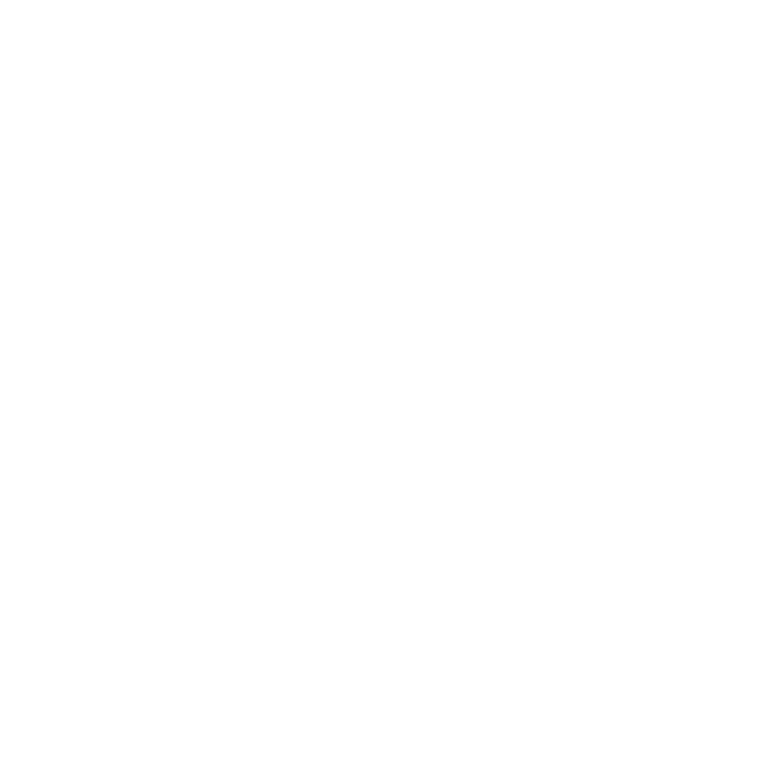
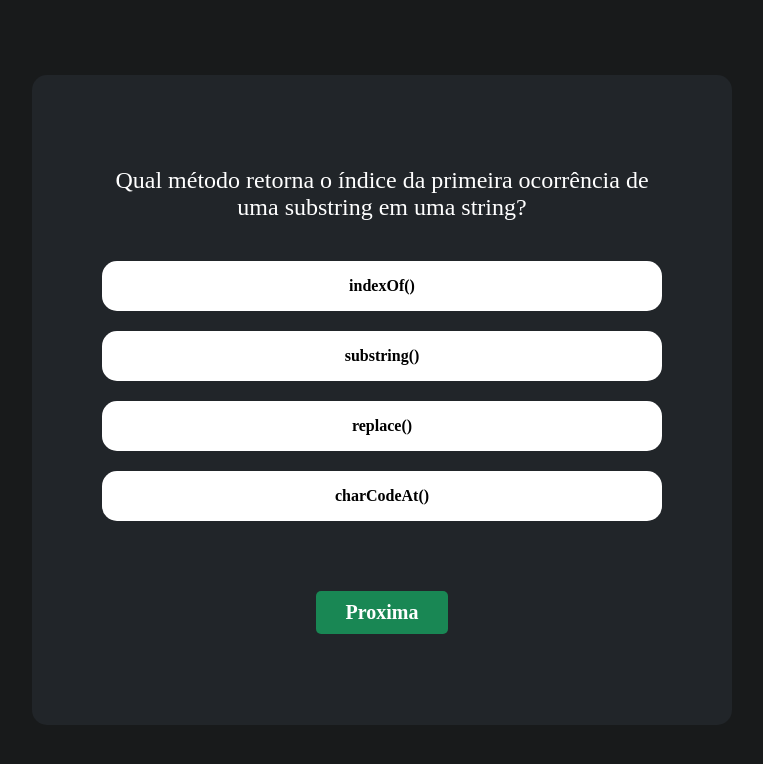
Before and after one commit to twxzy/Quiz, a plain HTML site: page index.html in a window 1280 px wide. Shown: the whole page, without its empty margins (258-1021 px from the left). Drawn offline with Linux system fonts and the light colour scheme; a web font is replaced by a local one.

Commit message:
Resposta Correta

```diff
--- /dev/null
+++ b/Sass/_mixins.sass
@@ -0,0 +1,4 @@
+=d-center
+  display: flex
+  justify-content: center
+  align-items: center
--- /dev/null
+++ b/Sass/_variables.sass
@@ -0,0 +1,2 @@
+$dark-gray: #181A1B
+$light-gray: #212529
--- /dev/null
+++ b/Sass/main.sass
@@ -0,0 +1,56 @@
+@use 'variables'
+@use 'mixins'
+
+@import url('https://fonts.googleapis.com/css2?family=Lato:ital,wght@0,100;0,300;0,400;0,700;0,900;1,100;1,300;1,400;1,700;1,900&family=Parkinsans:wght@300..800&family=Sour+Gummy:ital,wght@0,100..900;1,100..900&display=swap')
+
+*
+  box-sizing: border-box
+  margin: 0
+  padding: 0
+  font-family: "Sour Gummy", serif
+  font-weight: bold
+
+.container
+  background-color: variables.$dark-gray
+  @include mixins.d-center
+  height: 100vh
+
+.quiz
+  @include mixins.d-center
+  flex-direction: column
+  width: 700px
+  height: 650px
+  background-color: variables.$light-gray
+  border-radius: 15px
+
+  h2
+    text-align: center
+    color: white
+    width: 80%
+    font-weight: 400
+    margin-bottom: 30px
+
+.resposta
+  @include mixins.d-center
+  width: 80%
+  height: 50px
+  margin: 10px 0px 10px 0px
+  border-radius: 15px
+  background-color: white
+  cursor: pointer
+  p
+    font-size: 20px
+
+.resultado
+  margin-top: 30px
+  color: white
+
+.next
+  margin-top: 30px
+  padding: 10px 30px
+  border-radius: 5px
+  font-size: 20px
+  color: white
+  background-color: #198754
+  cursor: pointer
+  border: none
--- a/index.html
+++ b/index.html
@@ -3,10 +3,34 @@
 <head>
   <meta charset="UTF-8">
   <meta name="viewport" content="width=device-width, initial-scale=1.0">
-  <title>Document</title>
+  <title>Quiz</title>
+
+  <!-- Css -->
+  <link rel="stylesheet" href="Css/main.css">
 
 </head>
 <body>
-
+  <div class="container">
+    <div class="quiz">
+      <h2 id="pergunta"></h2>
+      <div onclick="escolha('A')" id="A" class="resposta">
+        <p></p>
+      </div>
+      <div onclick="escolha('B')" id="B" class="resposta">
+        <p></p>
+      </div>
+      <div onclick="escolha('C')" id="C" class="resposta">
+        <p></p>
+      </div>
+      <div onclick="escolha('D')" id="D" class="resposta">
+        <p></p>
+      </div>
+      <div class="resultado">
+        <h3 id="respostaExata"></h3>
+      </div>
+        <button onclick="proxima()" class="next">Proxima</button>
+    </div>
+  </div>
+  <script src="script.js"></script>
 </body>
 </html>
--- /dev/null
+++ b/quiz.json
@@ -0,0 +1,90 @@
+{
+  "quiz-1":{
+    "pergunta": "Qual método retorna o índice da primeira ocorrência de uma substring em uma string?",
+    "A": "indexOf()",
+    "B": "substring()",
+    "C": "replace()",
+    "D": "charCodeAt()",
+    "respostaCorreta": "indexOf()"
+  },
+
+  "quiz-2":{
+    "pergunta": "Qual método é usado para transformar todos os caracteres de uma string em maiúsculas em JavaScript?",
+    "A": "toUpperCase()",
+    "B": "toLowerCase()",
+    "C": "split()",
+    "D": "charAt()",
+    "respostaCorreta": "toUpperCase()"
+  },
+    "quiz-3": {
+      "pergunta": "Qual método é usado para remover espaços em branco do início e do final de uma string?",
+      "A": "trim()",
+      "B": "padStart()",
+      "C": "substring()",
+      "D": "split()",
+      "respostaCorreta": "trim()"
+    },
+
+    "quiz-4": {
+      "pergunta": "Qual método retorna uma nova string com todas as letras minúsculas?",
+      "A": "toUpperCase()",
+      "B": "toLowerCase()",
+      "C": "charAt()",
+      "D": "replace()",
+      "respostaCorreta": "toLowerCase()"
+    },
+
+    "quiz-5": {
+      "pergunta": "Qual método é utilizado para dividir uma string em um array de substrings?",
+      "A": "split()",
+      "B": "substring()",
+      "C": "indexOf()",
+      "D": "charAt()",
+      "respostaCorreta": "split()"
+    },
+
+    "quiz-6": {
+      "pergunta": "Qual método retorna o valor de um caractere em uma posição específica de uma string?",
+      "A": "charAt()",
+      "B": "substring()",
+      "C": "replace()",
+      "D": "indexOf()",
+      "respostaCorreta": "charAt()"
+    },
+
+    "quiz-7": {
+      "pergunta": "Qual método é usado para substituir a primeira ocorrência de uma substring em uma string?",
+      "A": "replace()",
+      "B": "substring()",
+      "C": "split()",
+      "D": "toUpperCase()",
+      "respostaCorreta": "replace()"
+    },
+
+    "quiz-8": {
+      "pergunta": "Qual método retorna uma nova string com os caracteres de uma string invertidos?",
+      "A": "reverse()",
+      "B": "split()",
+      "C": "reverseString()",
+      "D": "split().reverse().join('')",
+      "respostaCorreta": "split().reverse().join('')"
+    },
+
+    "quiz-9": {
+      "pergunta": "Qual método retorna a parte de uma string entre dois índices?",
+      "A": "substring()",
+      "B": "slice()",
+      "C": "substr()",
+      "D": "indexOf()",
+      "respostaCorreta": "substring()"
+    },
+
+    "quiz-10": {
+      "pergunta": "Qual método retorna o número de vezes que uma substring aparece em uma string?",
+      "A": "match()",
+      "B": "replace()",
+      "C": "search()",
+      "D": "split()",
+      "respostaCorreta": "match()"
+    }
+  }
--- a/script.js
+++ b/script.js
@@ -1,3 +1,92 @@
-let fruta = ["maca","banana","uva"]
 
-console.log("hello".)
+let data
+let totalQuizzes
+let proximoQuiz = 1
+
+
+fetch('quiz.json')
+  .then(response => response.json())
+  .then((json) => {
+
+    data = json
+    totalQuizzes = Object.keys(data).length + 1
+
+    //Pergunta
+    let pergunta = document.getElementById('pergunta')
+    pergunta.innerHTML = data['quiz-1'].pergunta
+
+    //A
+    let A = document.getElementById('A')
+    A.innerHTML = data['quiz-1'].A
+
+    //B
+    let B = document.getElementById('B')
+    B.innerHTML = data['quiz-1'].B
+
+    //C
+    let C = document.getElementById('C')
+    C.innerHTML = data['quiz-1'].C
+
+    //D
+    let D = document.getElementById('D')
+    D.innerHTML = data['quiz-1'].D
+  })
+  .catch(error => console.error('Erro ao carregar o JSON:', error))
+
+
+//Proximo quizz
+function proxima() {
+
+  proximoQuiz++
+
+  if (proximoQuiz === totalQuizzes) {
+    proximoQuiz = 1; // Reseta para o primeiro quiz
+  }
+
+
+  console.log(proximoQuiz)
+
+  //Pergunta
+  let pergunta = document.getElementById('pergunta')
+  pergunta.innerHTML = data[`quiz-${proximoQuiz}`].pergunta
+
+  //A
+  let A = document.getElementById('A')
+  A.innerHTML = data[`quiz-${proximoQuiz}`].A
+
+  //B
+  let B = document.getElementById('B')
+  B.innerHTML = data[`quiz-${proximoQuiz}`].B
+
+  //C
+  let C = document.getElementById('C')
+  C.innerHTML = data[`quiz-${proximoQuiz}`].C
+
+  //D
+  let D = document.getElementById('D')
+  D.innerHTML = data[`quiz-${proximoQuiz}`].D
+}
+
+
+
+function escolha(respostaExata) {
+
+  // Acessando o valor correto de "vamo" dentro do objeto "data"
+  let vamo = data[`quiz-${proximoQuiz}`][`${respostaExata}`];
+  console.log(vamo);
+
+  // Obtém a resposta correta do quiz atual
+  let respostaCorreta = data[`quiz-${proximoQuiz}`].respostaCorreta;
+  console.log(respostaCorreta)
+
+  // Compara a resposta do usuário com a resposta correta
+  if (vamo === respostaCorreta) {
+    console.log("Resposta correta!");
+
+
+
+
+  } else {
+    console.log("Resposta incorreta. Tente novamente.");
+  }
+}
```
Also changed, not shown: Css/main.css (added), main.css (deleted), 1 other file.
